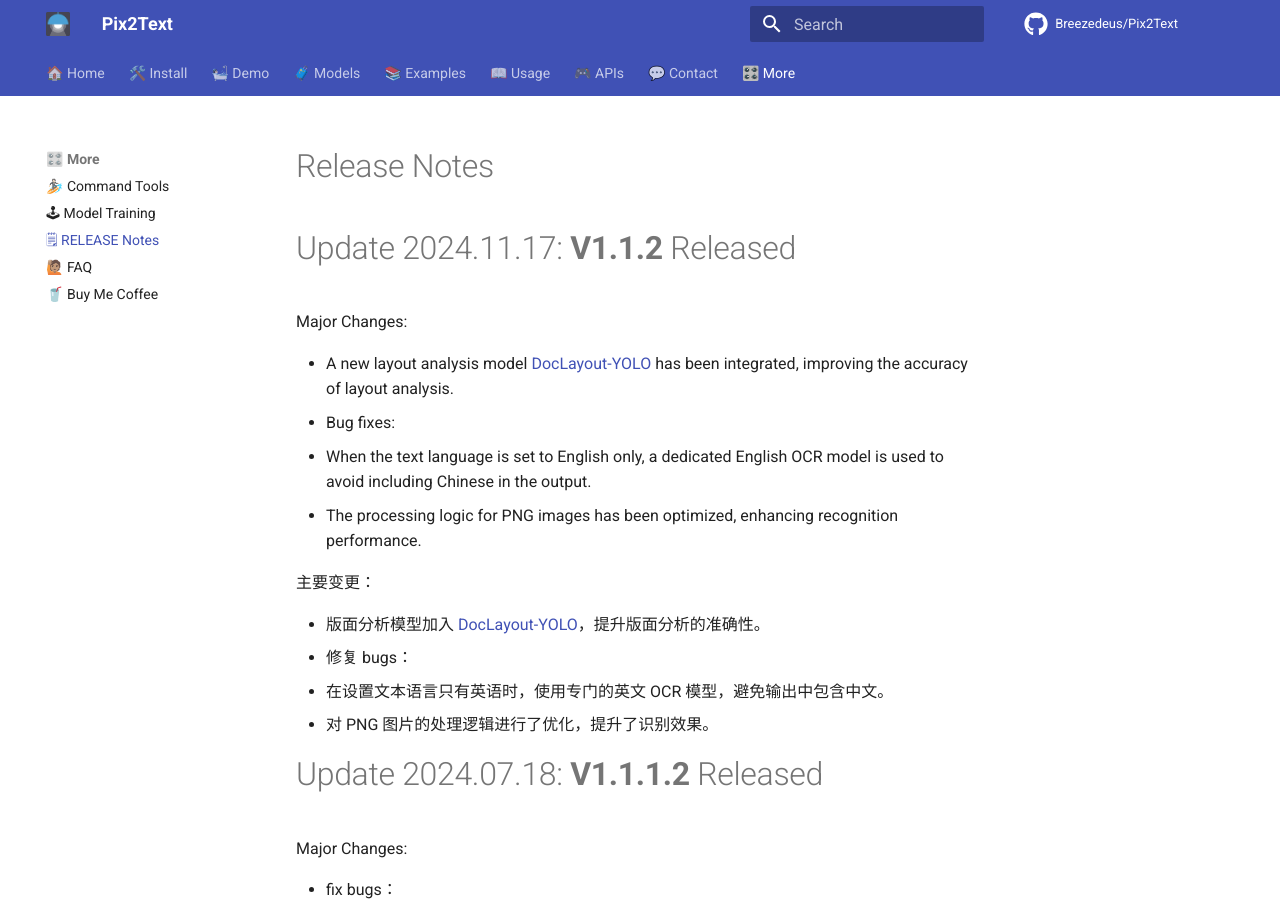
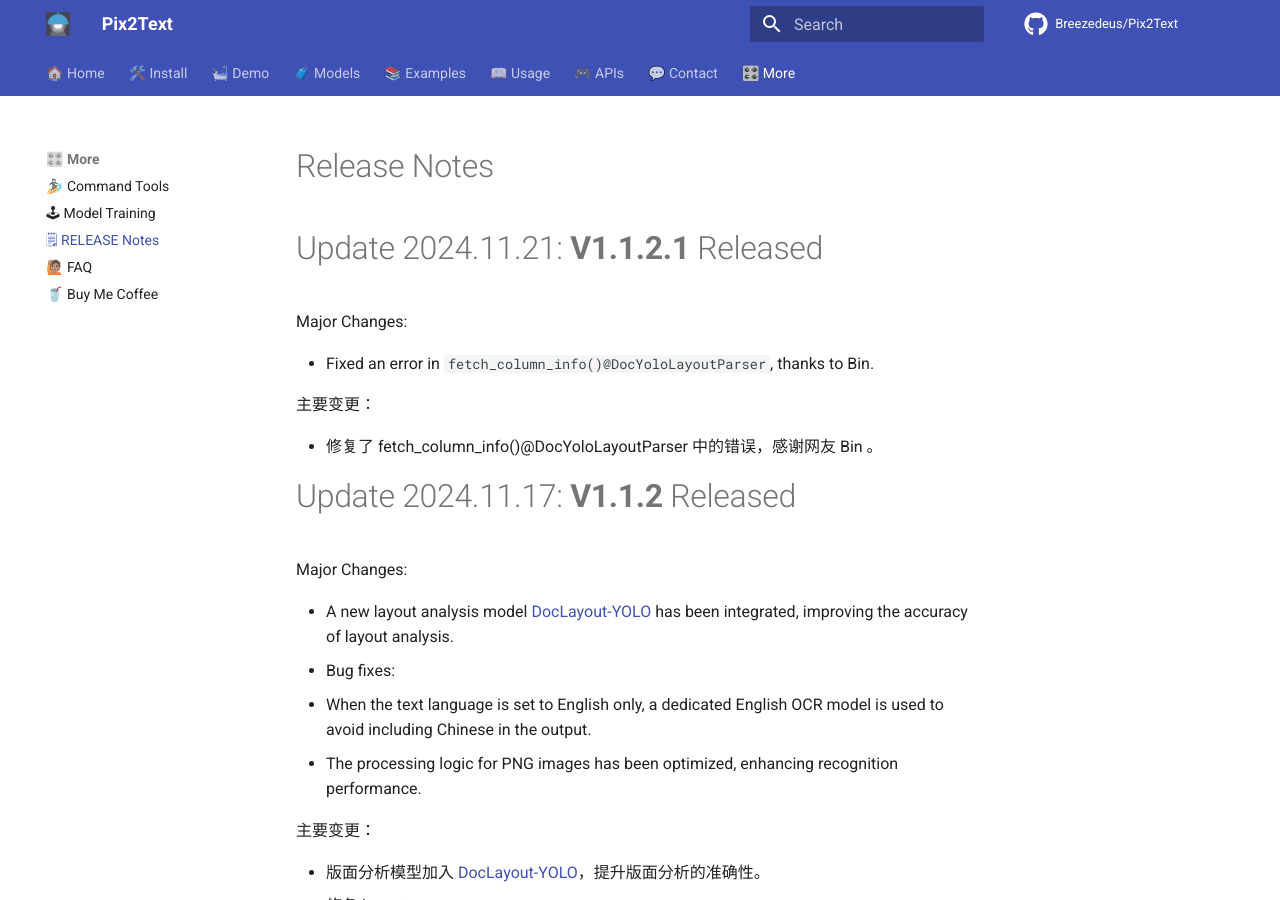
Before and after one commit to breezedeus/Pix2Text, an MkDocs documentation site: the page built from docs/RELEASE.md, in a window 1280 px wide and 900 px high. Built offline with MkDocs 1.6.1 and Material for MkDocs 9.7.7, drawn with Linux system fonts in a browser that asks for light colours; comment, search, counter and statistics services are not loaded.

Commit message:
update doc

```diff
--- a/docs/RELEASE.md
+++ b/docs/RELEASE.md
@@ -1,4 +1,15 @@
 # Release Notes
+
+# Update 2024.11.21: **V1.1.2.1** Released
+
+Major Changes:
+
+* Fixed an error in `fetch_column_info()@DocYoloLayoutParser`, thanks to Bin.
+
+主要变更：
+
+* 修复了 fetch_column_info()@DocYoloLayoutParser 中的错误，感谢网友 Bin 。
+
 
 # Update 2024.11.17: **V1.1.2** Released
 
--- a/pix2text/__version__.py
+++ b/pix2text/__version__.py
@@ -2,4 +2,4 @@
 # [Pix2Text](https://github.com/breezedeus/pix2text): an Open-Source Alternative to Mathpix.
 # Copyright (C) 2022-2024, [Breezedeus](https://www.breezedeus.com).
 
-__version__ = '1.1.2'
+__version__ = '1.1.2.1'
```
